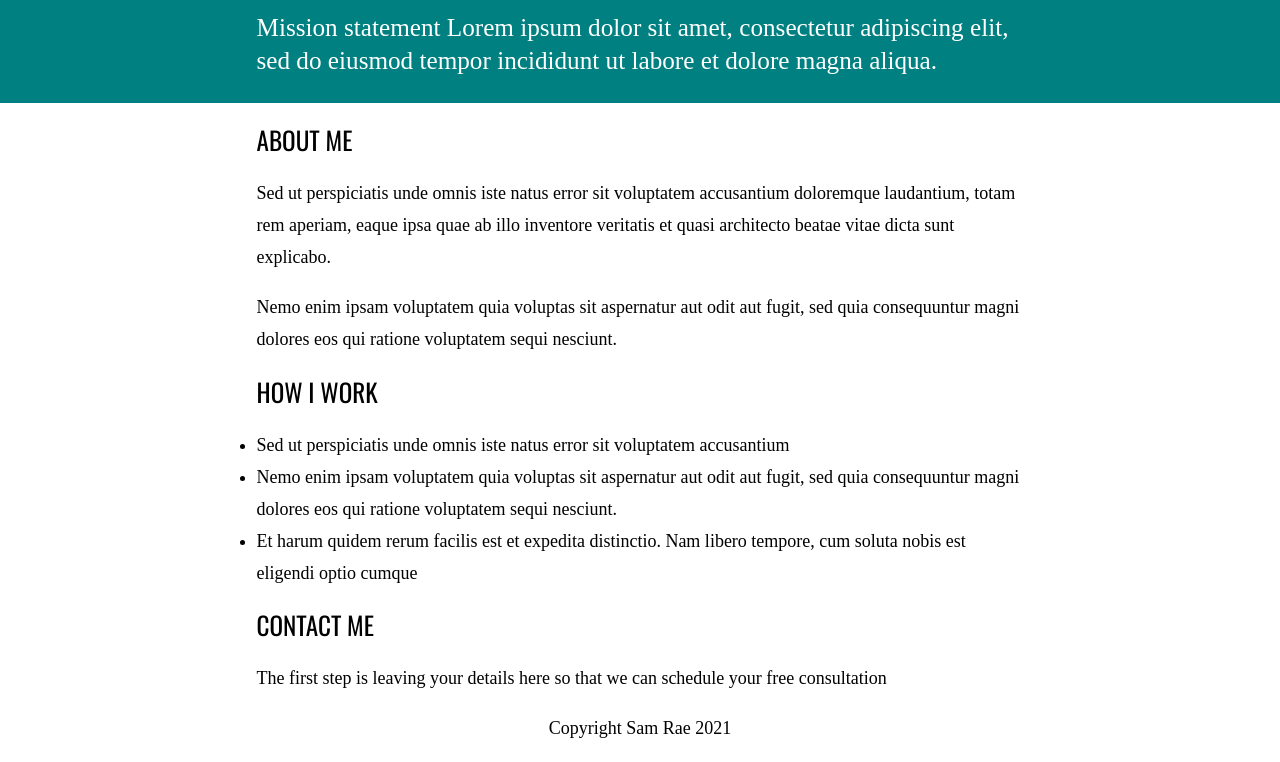
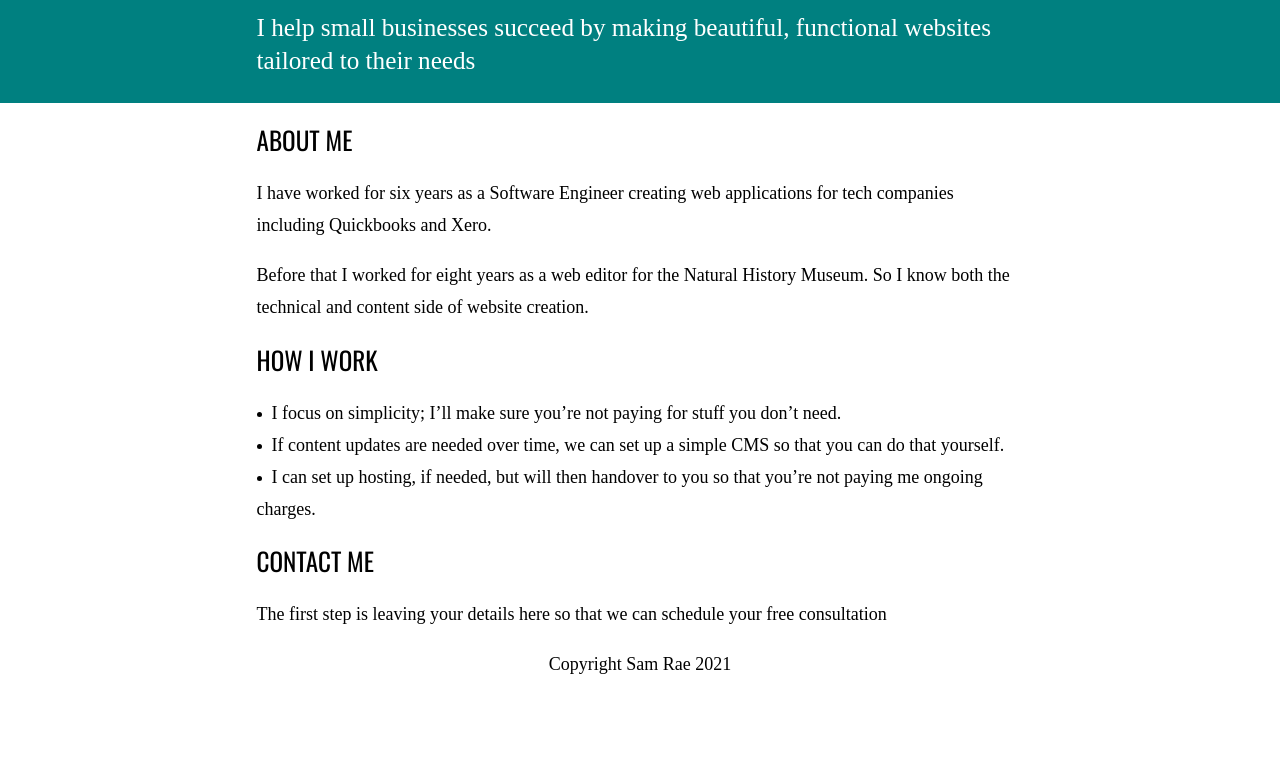
Before and after one commit to samrae7/eleventy-site, an Eleventy site: page index.html in a window 1280 px wide. Shown: the part 125-887 px from the top of the page. After the commit the page ends 823 px from the top, so only its background shows below. Built offline with nearby package versions, Linux system fonts and the light colour scheme; Eleventy itself is replaced by a stand-in of ours; files that its build step writes are made by us from their sources; a web font is replaced by a local one.

Commit message:
add content + fix button styling

```diff
--- a/_includes/_footer.html
+++ b/_includes/_footer.html
@@ -1,3 +1,3 @@
-<footer>
+<footer class="column">
   <p>Copyright Sam Rae 2021</p>
 </footer>
--- a/_includes/_header.html
+++ b/_includes/_header.html
@@ -1,9 +1,11 @@
 <header>
-  <h1>{{pageTitle}}<span>{{subTitle}}</span></h1>
-  <p>Mission statement Lorem ipsum dolor sit amet, consectetur adipiscing elit, sed do eiusmod tempor incididunt ut
-    labore et dolore magna aliqua.
-  </p>
-  <div class="profile-pic-container">
-    <img class='profile-pic' src="assets/thumbnail.jpg" />
+  <div class="column">
+    <h1>{{pageTitle}}<span>{{subTitle}}</span></h1>
+    <p class="standfirst">I help small businesses succeed by making beautiful, functional websites tailored to their
+      needs
+    </p>
+    <div class="profile-pic-container">
+      <img class='profile-pic' src="assets/thumbnail.jpg" />
+    </div>
   </div>
 </header>
--- a/_includes/_main.md
+++ b/_includes/_main.md
@@ -1,15 +1,21 @@
 <main>
+<div class="column">
 
 ## About me
-Sed ut perspiciatis unde omnis iste natus error sit voluptatem accusantium doloremque laudantium, totam rem aperiam, eaque ipsa quae ab illo inventore veritatis et quasi architecto beatae vitae dicta sunt explicabo.
+I have worked for six years as a Software Engineer creating web applications for tech companies including Quickbooks and Xero.
 
-Nemo enim ipsam voluptatem quia voluptas sit aspernatur aut odit aut fugit, sed quia consequuntur magni dolores eos qui ratione voluptatem sequi nesciunt.
+Before that I worked for eight years as a web editor for the Natural History Museum. So I know both the technical and content side of website creation.
 
 ## How I work
-- Sed ut perspiciatis unde omnis iste natus error sit voluptatem accusantium
-- Nemo enim ipsam voluptatem quia voluptas sit aspernatur aut odit aut fugit, sed quia consequuntur magni dolores eos qui ratione voluptatem sequi nesciunt.
-- Et harum quidem rerum facilis est et expedita distinctio. Nam libero tempore, cum soluta nobis est eligendi optio cumque
+<ul>
+  <li><span>I focus on simplicity; I’ll make sure you’re not paying for stuff you don’t need.</span></li>
+
+  <li><span>If content updates are needed over time, we can set up a simple CMS so that you can do that yourself.</span></li>
+
+  <li><span>I can set up hosting, if needed, but will then handover to you so that you’re not paying me ongoing charges.</span></li>
+</ul>
 
 ## Contact me
 The first step is leaving your details here so that we can schedule your free consultation
+</div>
 </main>
--- a/assets/styles.css
+++ b/assets/styles.css
@@ -9,20 +9,9 @@ header, footer {
   text-align: center;
 }
 
-header > p {
-  font-size: 1.4em;
-  line-height: 1.3em;
-}
-
 header {
   background-color: teal;
   overflow: hidden;
-}
-
-p, h1, h2, ul {
-  padding: 0 2rem;
-  margin-left: auto;
-  margin-right: auto;
 }
 
 h1, h2 {
@@ -47,6 +36,22 @@ h1 > span {
   line-height: 1.5em;
 }
 
+ul {
+  padding-left: 0;
+  list-style-position: inside;
+}
+
+li > span {
+  margin-left: -0.5em;
+}
+
+.column {
+  margin-left: auto;
+  margin-right: auto;
+  max-width: 767px;
+  padding: 0 2rem;
+}
+
 .profile-pic {
   border-radius: 50%;
   height: 10em;
@@ -57,15 +62,15 @@ h1 > span {
   display: none;
 }
 
+.standfirst {
+  font-size: 1.4em;
+  line-height: 1.3em;
+}
+
+
 @media (max-width: 766px) {
   h1 {
     font-size: 2em;
-  }
-}
-
-@media (min-width: 767px) {
-  p, h1, h2, ul {
-    max-width: 767px;
   }
 }
 
```
Also changed, not shown: 2 other files.
